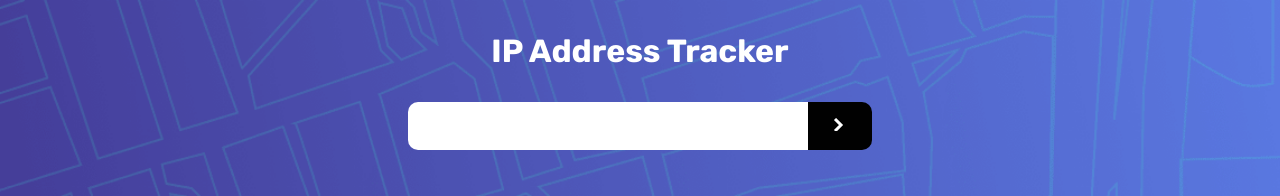
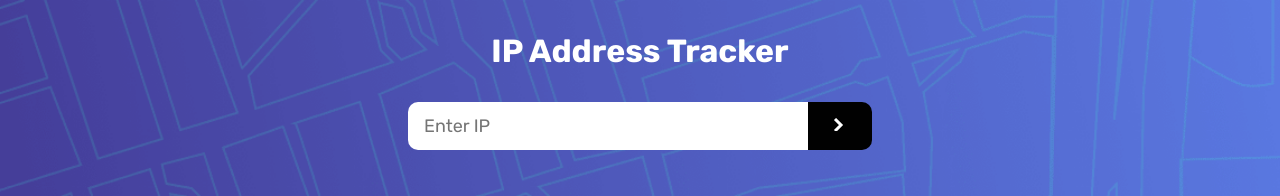
Before and after one commit to alwaysayushagarwal/IP-Address-Tracker, a plain HTML site: page index.html in a window 1280 px wide. Shown: the top 196 px of the page. Drawn offline with nearby package versions, Linux system fonts and the light colour scheme; grey boxes are pictures that could not be loaded.

Commit message:
Placeholder added

```diff
--- a/index.html
+++ b/index.html
@@ -23,7 +23,7 @@
   <div class="header">
     <h1 class="heading">IP Address Tracker</h1>
     <div class="search-bar">
-      <input type="text" id="ip-input" />
+      <input type="text" id="ip-input" placeholder="Enter IP"/>
       <button class="search-button">
         <svg xmlns="http://www.w3.org/2000/svg" width="1em" height="1em">
           <path fill="none" stroke="#FFF" stroke-width="3" d="M2 1l6 6-6 6" />
```
